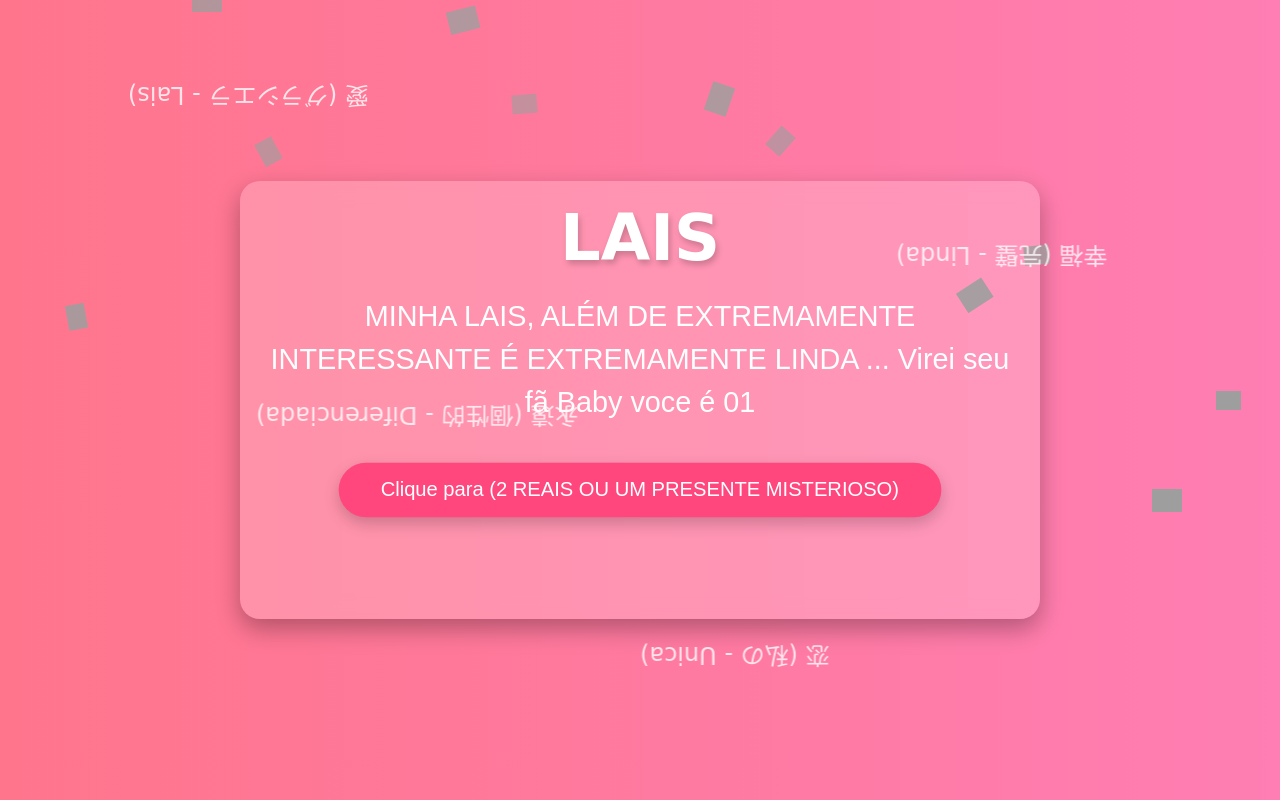
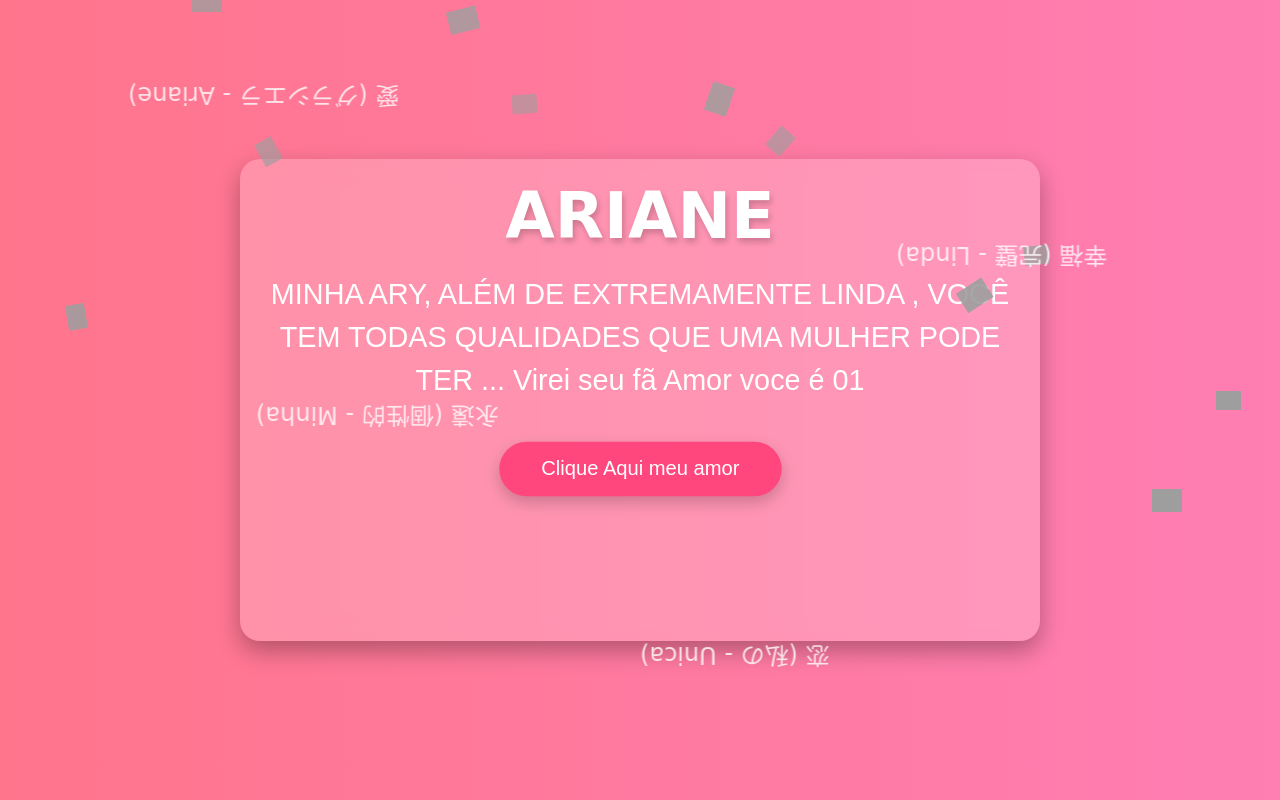
Before and after one commit to Danrley13/Graci, a plain HTML site: page index.html in a window 1280 px wide. Drawn offline with Linux system fonts and the light colour scheme; grey boxes are pictures that could not be loaded.

Commit message:
Update index.html

```diff
--- a/index.html
+++ b/index.html
@@ -3,7 +3,7 @@
 <head>
     <meta charset="UTF-8">
     <meta name="viewport" content="width=device-width, initial-scale=1.0">
-    <title>LAIS</title>
+    <title>ARIANE</title>
     <style>
         * {
             margin: 0;
@@ -207,10 +207,10 @@
 
     <!-- Container principal com a homenagem -->
     <div class="container">
-        <h1>LAIS</h1>
-        <p>MINHA LAIS, ALÉM DE EXTREMAMENTE INTERESSANTE É EXTREMAMENTE LINDA ... Virei seu fã Baby voce é 01 </p>
-        <button onclick="mostrarMensagem()">Clique para (2 REAIS OU UM PRESENTE MISTERIOSO)</button>
-        <p id="mensagem" class="hidden"> LAIS VOU CASAR COM VOOOC </p>
+        <h1>ARIANE</h1>
+        <p>MINHA ARY, ALÉM DE EXTREMAMENTE LINDA , VOCÊ TEM TODAS QUALIDADES QUE UMA MULHER PODE TER ... Virei seu fã Amor voce é 01 </p>
+        <button onclick="mostrarMensagem()">Clique Aqui meu amor</button>
+        <p id="mensagem" class="hidden"> QUERO VOCE ONTEM, HOJE E AMANHA MINHA GATA, GOSTOSA </p>
     </div>
 
     <!-- Corações flutuantes -->
@@ -222,8 +222,8 @@
     <div class="heart heart-6"></div>
 
     <!-- Letras japonesas flutuando -->
-    <div class="japanese-text japanese-text-1">愛 (グラシエラ - Lais)</div>
-    <div class="japanese-text japanese-text-2">永遠 (個性的 - Diferenciada)</div>
+    <div class="japanese-text japanese-text-1">愛 (グラシエラ - Ariane)</div>
+    <div class="japanese-text japanese-text-2">永遠 (個性的 - Minha)</div>
     <div class="japanese-text japanese-text-3">幸福 (完璧 - Linda)</div>
     <div class="japanese-text japanese-text-4">恋 (私の - Unica)</div>
 
```
